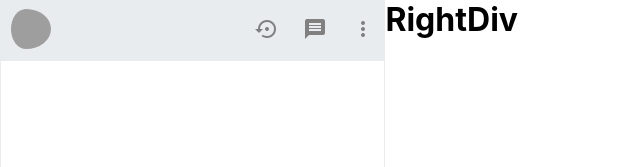
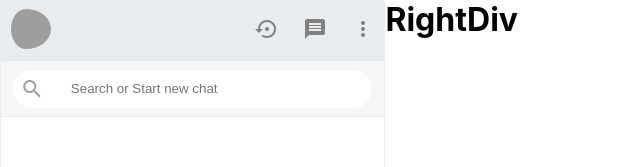
Before and after one commit to XSarthakJain/Whatsapp-Clone, a React (Create React App) app: page / in a window 1280 px wide. Shown: the top 167 px of the page, without its empty margins (0-640 px from the left). Built offline with nearby package versions, Linux system fonts and the light colour scheme; grey boxes are pictures that could not be loaded.

Commit message:
Implement Search Bar in Left Side

```diff
--- /dev/null
+++ b/src/Leftdivsearchbar.jsx
@@ -0,0 +1,20 @@
+import React from 'react';
+import './css/leftdivsearchbar.css';
+
+
+const Leftdivsearchbar = ()=>{
+    return (
+        <React.Fragment>
+            <div className="searchBarOuter">
+                <div className="textOuter">
+                    <span class="material-icons">
+                        search
+                    </span>
+                    <input type="text" placeholder="Search or Start new chat"/>
+                </div>
+            </div>
+        </React.Fragment>
+    );
+}
+
+export default Leftdivsearchbar;
--- /dev/null
+++ b/src/css/leftdivsearchbar.css
@@ -0,0 +1,29 @@
+.searchBarOuter{
+    background-color: #F6F6F6;
+    height: 55px;
+    width:100%;
+    display: flex;
+    align-items: center;
+    justify-content: center;
+    border-bottom: 1px solid #E9ECEF;
+}
+.textOuter{
+    width:90%;
+    border:1px solid #FFFFFF;
+    padding:6px;
+    border-radius: 25px;
+    background-color: #FFFFFF;
+    display:flex;
+    align-items: center;
+}
+.textOuter span{
+    color:#9F9F9F;
+}
+.textOuter input[type=text]{
+    border: none;
+    outline:none;
+    width:50%;
+    border:none;
+    color:#9F9F9F;
+    padding-left:2em;
+}
--- a/src/leftDiv.jsx
+++ b/src/leftDiv.jsx
@@ -1,11 +1,12 @@
 import React from 'react';
 import Leftnavbar from './Leftnavbar'
-
+import Leftdivsearchbar from './Leftdivsearchbar';
 
 let Leftdiv = ()=>{
     return (
         <React.Fragment>
             <Leftnavbar/>
+            <Leftdivsearchbar/>
         </React.Fragment>
     );
 }
--- a/src/leftNavBar.jsx
+++ b/src/leftNavBar.jsx
@@ -8,15 +8,15 @@ let Leftnavbar = ()=>{
             </div>
 
             <div className="leftsideheaderOptionOuter">
-            <span class="material-icons  leftsideheaderOption">
+            <span className="material-icons  leftsideheaderOption">
                 settings_backup_restore
             </span>
 
-            <span class="material-icons leftsideheaderOption">
+            <span className="material-icons leftsideheaderOption">
                 message
             </span>
 
-            <span class="material-icons leftsideheaderOption">
+            <span className="material-icons leftsideheaderOption">
                 more_vert
             </span>
             </div>
```
